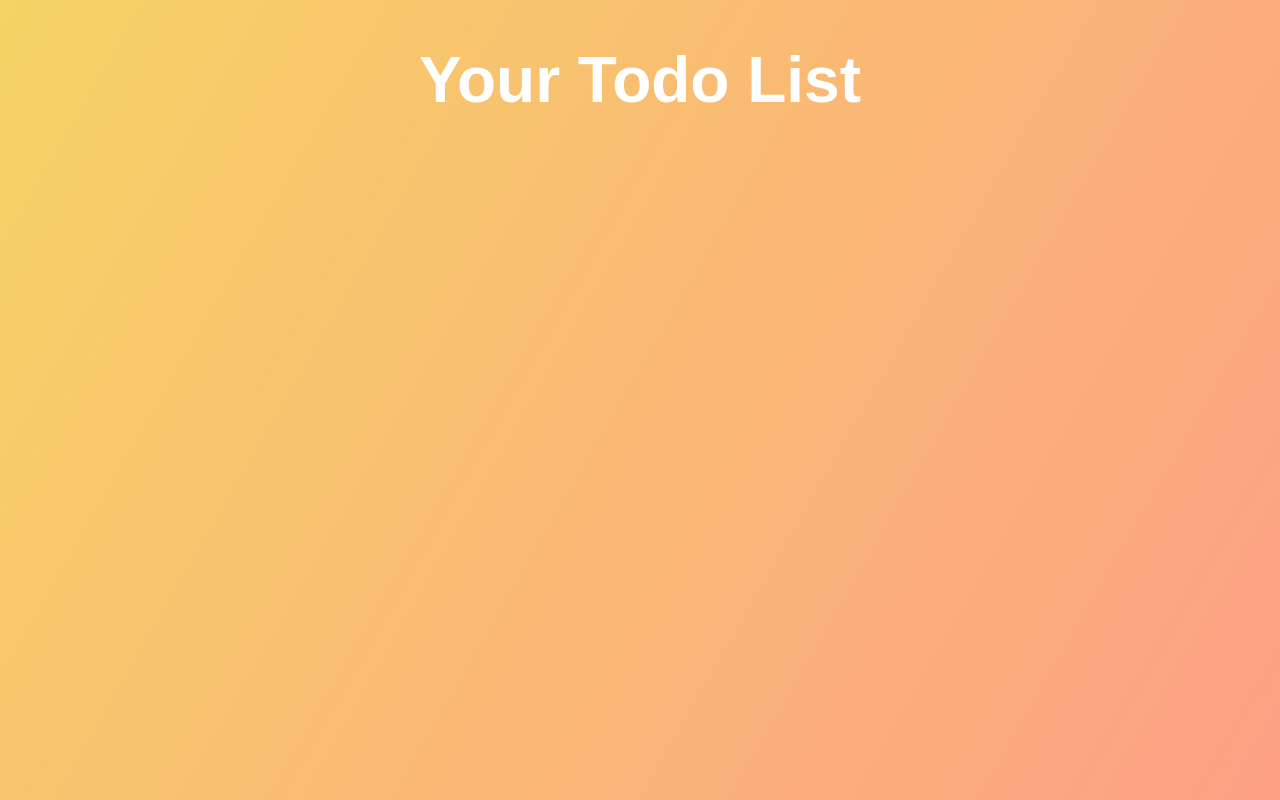
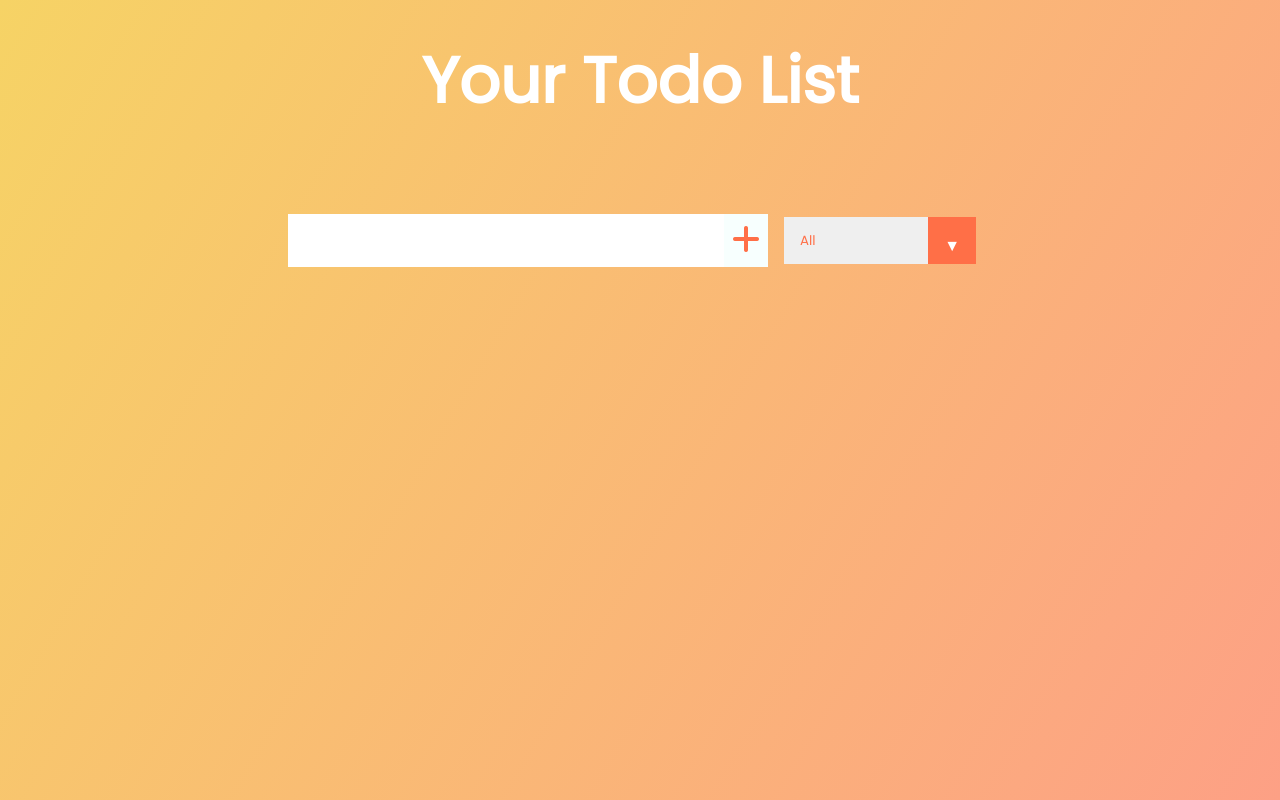
Before and after one commit to nidhi-kala/react-code, a React (Create React App) app in the folder todo/: page / in a window 1280 px wide. Built offline with nearby package versions, Linux system fonts and the light colour scheme.

Commit message:
added components for Form and todolist

```diff
--- a/todo/public/index.html
+++ b/todo/public/index.html
@@ -9,6 +9,18 @@
       name="description"
       content="Web site created using create-react-app"
     />
+    <link
+      href="https://fonts.googleapis.com/css?family=Poppins&display=swap"
+      rel="stylesheet"
+    />
+    <link
+      rel="stylesheet"
+      href="https://cdnjs.cloudflare.com/ajax/libs/font-awesome/6.2.1/css/all.min.css"
+      integrity="sha512-MV7K8+y+gLIBoVD59lQIYicR65iaqukzvf/nwasF0nqhPay5w/9lJmVM2hMDcnK1OnMGCdVK+iQrJ7lzPJQd1w=="
+      crossorigin="anonymous"
+      referrerpolicy="no-referrer"
+    />
+
     <link rel="apple-touch-icon" href="%PUBLIC_URL%/logo192.png" />
     <!--
       manifest.json provides metadata used when your web app is installed on a
--- a/todo/src/App.js
+++ b/todo/src/App.js
@@ -1,12 +1,15 @@
 import React from "react";
 import "./App.css";
-
+import Form from "./components/Form";
+import TodoList from "./components/TodoList";
 function App() {
   return (
     <div className="App">
       <header>
         <h1>Your Todo List</h1>
       </header>
+      <Form />
+      <TodoList />
     </div>
   );
 }
--- a/todo/src/components/Form.js
+++ b/todo/src/components/Form.js
@@ -0,0 +1,19 @@
+const Form = () => {
+  return (
+    <form>
+      <input type="text" className="todo-input" />
+      <button type="submit" className="todo-button">
+        <i className="fa-solid fa-plus"></i>
+      </button>
+      <div className="select">
+        <select name="todos" className="filter-todo" id="">
+          <option value="all">All</option>
+          <option value="completed">Completed</option>
+          <option value="incomplete">Incomplete</option>
+        </select>
+      </div>
+    </form>
+  );
+};
+
+export default Form;
--- /dev/null
+++ b/todo/src/components/TodoList.js
@@ -0,0 +1,9 @@
+const TodoList = () => {
+  return (
+    <div className="todo-container">
+      <ul className="todo-list"></ul>
+    </div>
+  );
+};
+
+export default TodoList;
```
Also changed, not shown: todo/src/components/Todo.js (deleted).
